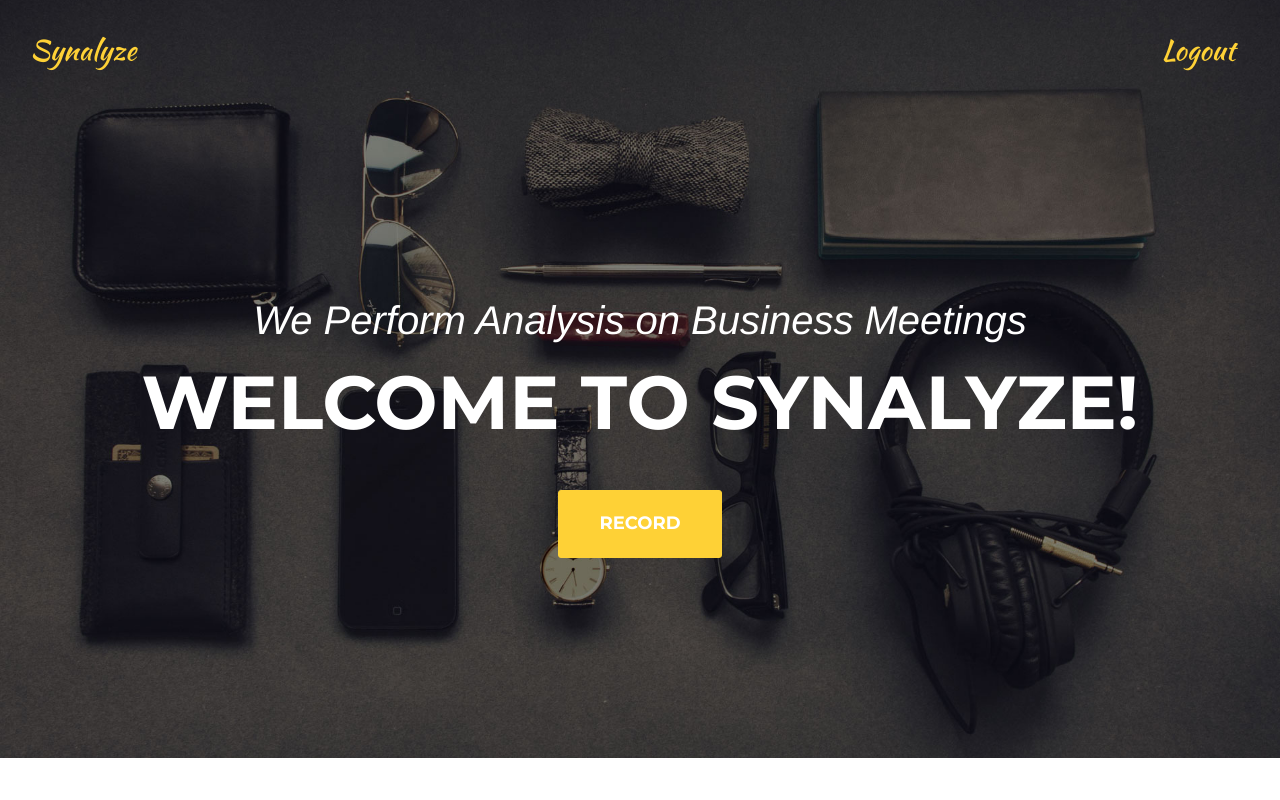
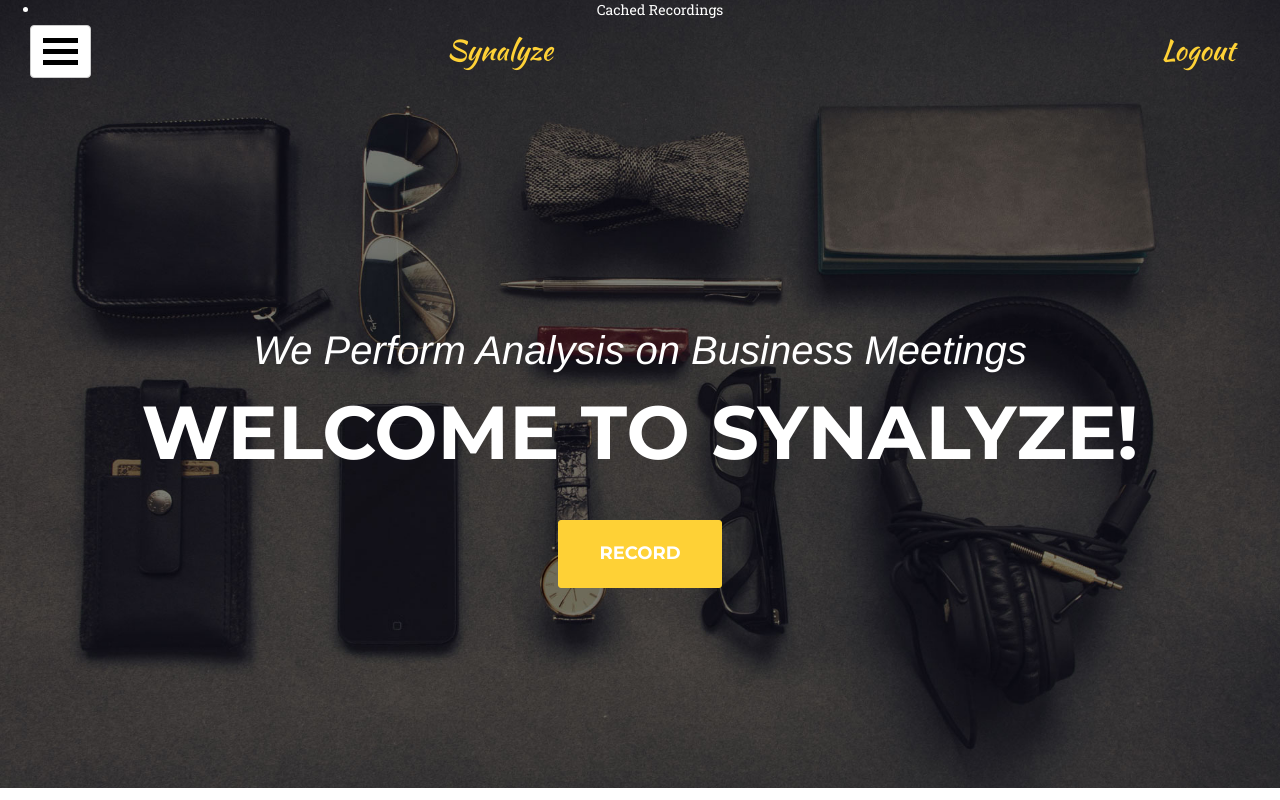
Before and after one commit to yashpatel5400/synalyze, a Flask app: template app/templates/landing.html in a window 1280 px wide. Run offline with Flask 2, Linux system fonts and the light colour scheme; the template is opened without the code that fills it, so the values that code supplies are empty; the visitor is signed in with stand-in values (Sample User, id 1); some libraries are stand-ins or nearby versions; some web fonts are replaced.

Commit message:
Added caching of reports

```diff
--- a/app/analyze/settings.py
+++ b/app/analyze/settings.py
@@ -9,5 +9,4 @@
 
 # ------------------------------  outputs -----------------------------
 INPUT_DIR  = "app/segment/output"
-OUTPUT_DIR = "app/report/results"
-TRANSCRIPT_DIR = "app/analyze/transcripts"
+OUTPUT_DIR = "app/analyze/transcripts"
--- a/app/db/clean.py
+++ b/app/db/clean.py
@@ -12,8 +12,5 @@
 cur.execute("DROP TABLE {}".format(s.USERS_TABLE))
 cur.commit()
 
-cur.execute("DROP TABLE {}".format(s.REPORTS_TABLE))
-cur.commit()
-
 cur.execute("DROP TABLE {}".format(s.USER_REPORTS_TABLE))
 cur.commit()
--- a/app/db/make.py
+++ b/app/db/make.py
@@ -14,9 +14,5 @@
 cur.commit()
 
 cur.execute("""CREATE TABLE {}
-	(reportid text, rootname text, length integer)""".format(s.REPORTS_TABLE))
-cur.commit()
-
-cur.execute("""CREATE TABLE {}
 	(userid text, reportid text)""".format(s.USER_REPORTS_TABLE))
 cur.commit()
--- a/app/report/settings.py
+++ b/app/report/settings.py
@@ -6,9 +6,8 @@
 """
 # ------------------------------  inputs -----------------------------
 SEGMENTED_DIR  = "app/segment/output"
-TRANSCRIPT_DIR  = "app/analyze/transcript"
 
 # ------------------------------  outputs -----------------------------
-OUTPUT_DIR  = "app/templates"
 REPORT_DIR  = "app/report"
-ANALYZE_DIR = "app/report/results"
+ANALYZE_DIR = "app/analyze/transcripts"
+OUTPUT_DIR  = "app/report/results"
--- a/app/settings.py
+++ b/app/settings.py
@@ -9,6 +9,7 @@
 
 # ------------------------------  outputs -----------------------------
 OUTPUT_DIR = "app/segment/audio"
+REPORT_DIR = "app/report/results"
 
 # --------------------  recording settings -----------------------------
 CHUNK = 1024
@@ -18,5 +19,5 @@
 
 NAME_LENGTH = 8
 
-# ------------------------------ DB File variables -----------------------------
+# ------------------------------ DB File variables ---------------------------
 DB_NAME    = "app/db/synalyze.db"
--- a/app/static/js/recorder.js
+++ b/app/static/js/recorder.js
@@ -45,7 +45,7 @@
 };
 
 socket.on('completedwrite', function() {
-  window.location.href = '../report/' + name;
+  window.location.href = '../analyze/' + name;
 });
 
 
--- a/app/templates/base.html
+++ b/app/templates/base.html
@@ -18,6 +18,15 @@
         <link href='https://fonts.googleapis.com/css?family=Droid+Serif:400,700,400italic,700italic' rel='stylesheet' type='text/css'>
         <link href='https://fonts.googleapis.com/css?family=Roboto+Slab:400,100,300,700' rel='stylesheet' type='text/css'>
 
+        <style>
+            .sandwich {
+                width: 35px;
+                height: 5px;
+                background-color: black;
+                margin: 6px 0;
+            }
+        </style>
+
         {% block header %} {% endblock %}
     </head>
 
@@ -29,17 +38,33 @@
 
         <nav id="mainNav" class="navbar navbar-default navbar-custom navbar-fixed-top">
             <div class="container col-md-12">
-                <div class="navbar-header page-scroll col-md-6">
+                <div class="navbar-header page-scroll col-md-4 col-sm-4">
+                    <a href="#menu-toggle" class="btn btn-default" id="menu-toggle">
+                        <div class="sandwich"></div>
+                        <div class="sandwich"></div>
+                        <div class="sandwich"></div>
+                    </a>
+                </div>
+
+                <div class="navbar-header page-scroll col-md-4 col-sm-4">
                     <a class="navbar-brand page-scroll" href="{{ url_for('landing') }}">Synalyze</a>
                 </div>
 
-                <div class="navbar-header page-scroll col-md-6">
+                <div class="navbar-header page-scroll col-md-4 col-sm-4">
                     <a class="navbar-brand page-scroll pull-right" href="{{ url_for('logout') }}">Logout</a>
                 </div>
             </div>
         </nav>
 
         {% block content %} {% endblock %}
+
+        <!-- Menu Toggle Script -->
+        <script>
+        $("#menu-toggle").click(function(e) {
+            e.preventDefault();
+            $("#wrapper").toggleClass("toggled");
+        });
+        </script>
     </body>
 
 </html>
--- a/app/templates/index.html
+++ b/app/templates/index.html
@@ -6,13 +6,12 @@
 {% endblock %}
 
 {% block content %}
+<header>
   <div class="container">
-  <script id="metamorph-1-start" type="text/x-placeholder"></script><script id="metamorph-21-start" type="text/x-placeholder"></script>
 
       <div class="container text-center">
           <form class="form-signin" data-ember-action="2">
               <h2 class="form-signin-heading">Sign in</h2>
-            <br><br>
               <p>
                   <a class="btn btn-primary social-login-btn social-facebook" href="/authorize/facebook"><i class="fa fa-facebook"></i></a>
                 <a class="btn btn-primary social-login-btn social-google" href="/authorize/google"><i class="fa fa-google-plus"></i></a>
@@ -32,4 +31,5 @@
           </form>
       </div>
   </div>
+</header>
 {% endblock content %}
--- a/app/templates/landing.html
+++ b/app/templates/landing.html
@@ -2,16 +2,43 @@
 
 {% block header %}
     <link href="../static/css/agency.min.css" rel="stylesheet">
+    <link href="../static/css/sidebar.css" rel="stylesheet">
 {% endblock %}
 
 {% block content %}
     <header>
-        <div class="container">
-            <div class="intro-text">
-                <div class="intro-lead-in">We Perform Analysis on Business Meetings</div>
-                <div class="intro-heading">Welcome To Synalyze!</div>
-                <a href="{{ url_for('record') }}" class="page-scroll btn btn-xl">Record</a>
+        <div id="wrapper">
+
+        <!-- Sidebar -->
+        <div id="sidebar-wrapper">
+            <ul class="sidebar-nav">
+                <li class="sidebar-brand">
+                    Cached Recordings
+                </li>
+                {% for recording in recordings %}
+                <li class="sidebar-brand">
+                    <a href="{{ url_for('report', recordid=recording) }}" class="page-scroll btn btn-xl">
+                        {{ recording }}
+                    </a>
+                </li>
+                {% endfor %}
+            </ul>
+        </div>
+        <!-- /#sidebar-wrapper -->
+
+        <!-- Page Content -->
+        <div id="page-content-wrapper">
+            <div class="container-fluid">
+                <div class="container">
+                    <div class="intro-text">
+                        <div class="intro-lead-in">We Perform Analysis on Business Meetings</div>
+                        <div class="intro-heading">Welcome To Synalyze!</div>
+                        <a href="{{ url_for('record') }}" class="page-scroll btn btn-xl">Record</a>
+                    </div>
+                </div>
             </div>
         </div>
+    </div>
+
     </header>
 {% endblock %}
--- a/app/views.py
+++ b/app/views.py
@@ -19,6 +19,7 @@
 from app.report.generate_page import generate_page
 
 import sqlite3
+import json
 import os
 import time
 import soundfile as sf
@@ -92,7 +93,6 @@
         cur.execute("""INSERT INTO users(userid, name, email)
             VALUES(?,?,?)""",[user.userid, user.name, user.email])
         c.commit()
-
     login_user(user, True)
     return redirect(url_for('landing'))
 
@@ -100,30 +100,50 @@
 
 @app.route('/landing/')
 def landing():
-    return render_template('landing.html')
+    c    = get_db()
+    cur  = c.cursor()
+    record_rows = cur.execute("""SELECT * FROM userreports
+        WHERE userid = (?)""", [current_user.userid]).fetchall()
+    recordings = [record[1] for record in record_rows]
+    return render_template('landing.html', recordings=recordings)
 
 @app.route('/record/', methods=['GET', 'POST'])
 def record():
     return render_template('record.html')
 
-@app.route('/report/<filename>/')
-def report(filename):
+@app.route('/report/<recordid>/')
+def report(recordid):
+    jsonrecord = '{}/{}.json'.format(s.REPORT_DIR, recordid)
+    with open(jsonrecord, 'r') as fp:
+        data = json.load(fp)
+
+    return render_template('report.html', data=data)
+
+@app.route('/analyze/<recordid>/')
+def analyze(recordid):
     """Route that performs the analytics on the filename
     specified. Note that only the root of the filename (i.e.
     without extension) should be provided to the function, as
     that is what is later processed and used for naming
 
     Args:
-    filename (str): root of the filename that is to be processed
+    recordid (str): root of the filename that is to be processed
 
     Returns: Rendered template of the analytics file
     """
+    c    = get_db()
+    cur  = c.cursor()
+
+    cur.execute("""INSERT INTO userreports(userid, reportid)
+        VALUES(?,?)""",[current_user.userid, recordid])
+    c.commit()
+
     # waits for the file to be asynchronously written to disk before
     # performing any analytics
-    get_speaker(filename)
-    synalyze.analyze(filename)
-    data = generate_page(filename)
-    return render_template("report.html", data=data)
+    get_speaker(recordid)
+    synalyze.analyze(recordid)
+    generate_page(recordid)
+    return redirect(url_for('report', recordid=recordid))
 
 @socketio.on('process')
 def process(audio):
```
Also changed, not shown: app/report/generate_page.py (+5 -3 lines), app/db/README.md, 1 other file. Lines whose indentation alone changed are shown as unchanged.
